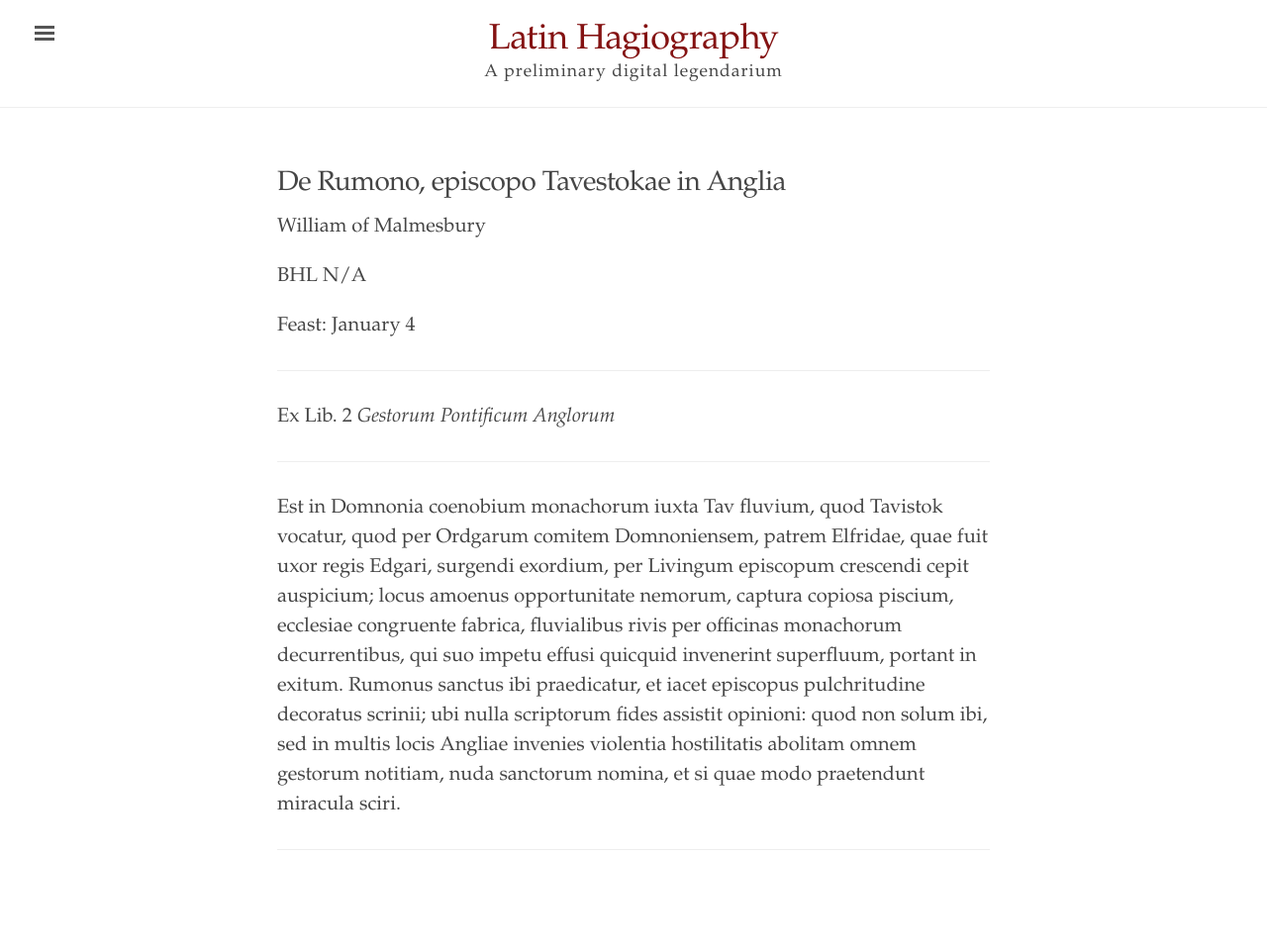
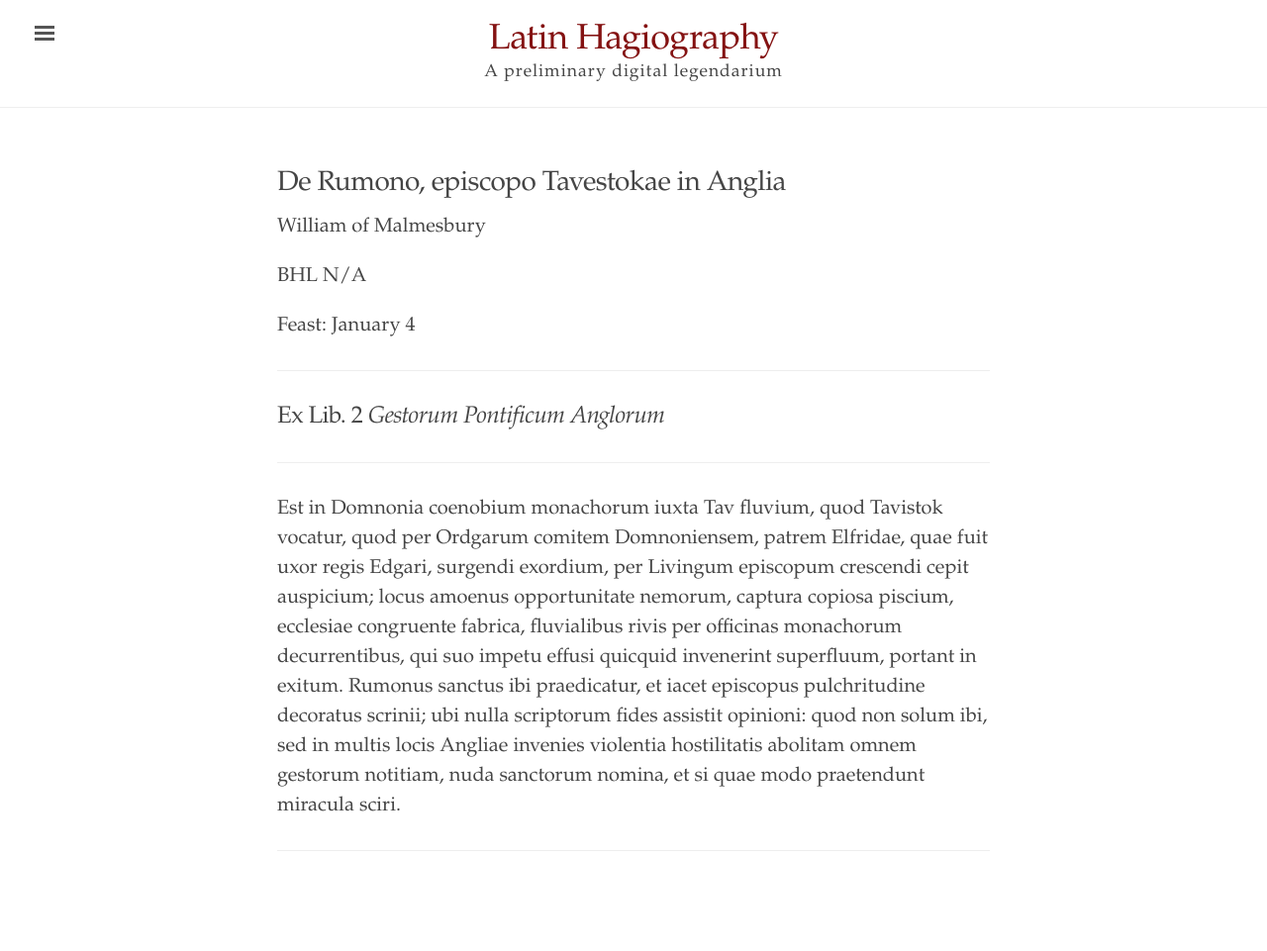
Before and after one commit to cjkoepke1/latin-hagiography, a Jekyll site: the page built from _texts/de-rumono.md, in a window 1280 px wide. Shown: the whole page at 99% size. Built offline with Jekyll 4.4.1, drawn with Linux system fonts in a browser that asks for light colours.

Commit message:
Bolded header

```diff
--- a/_texts/de-rumono.md
+++ b/_texts/de-rumono.md
@@ -10,7 +10,7 @@ source: Acta Sanctorum ex Lib. 2 Gestorum Pontificum Anglorum
 
 ---
 
-Ex Lib. 2 *Gestorum Pontificum Anglorum*
+## Ex Lib. 2 *Gestorum Pontificum Anglorum*
 
 ---
 
```
